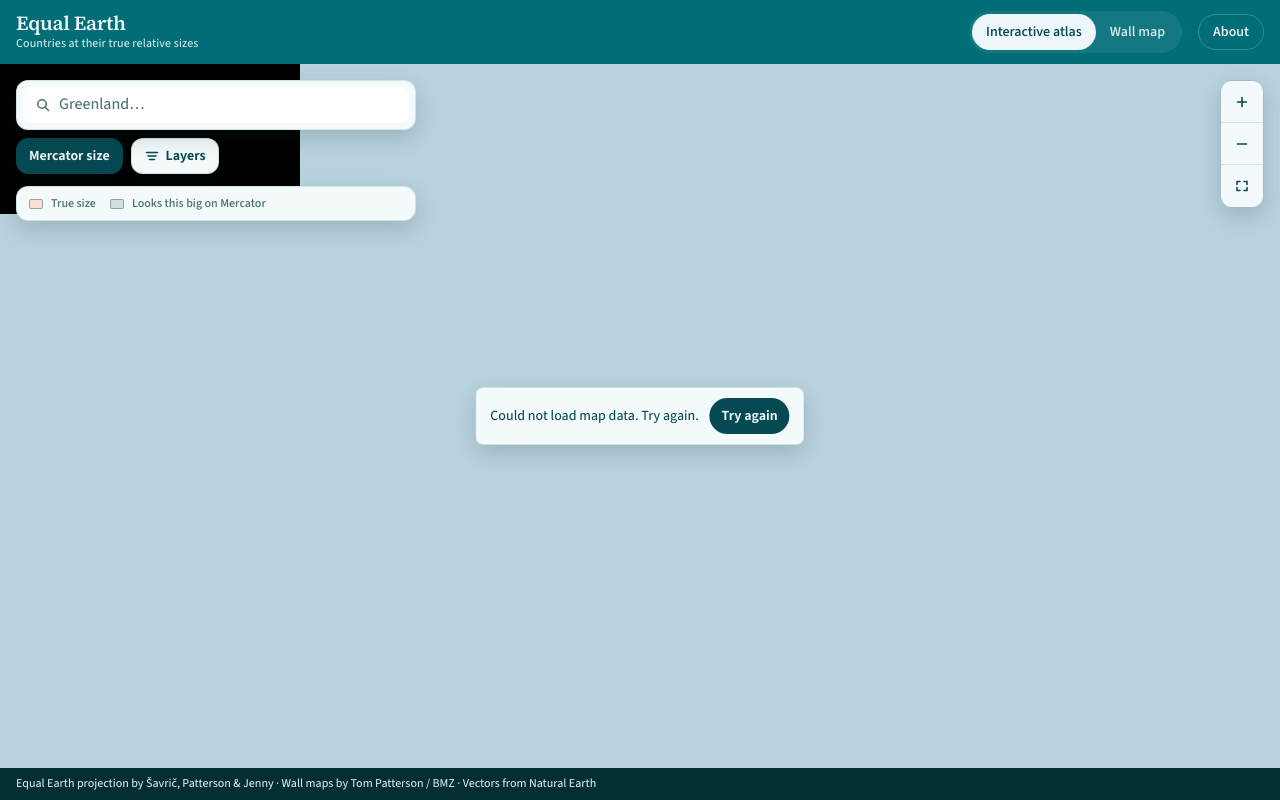
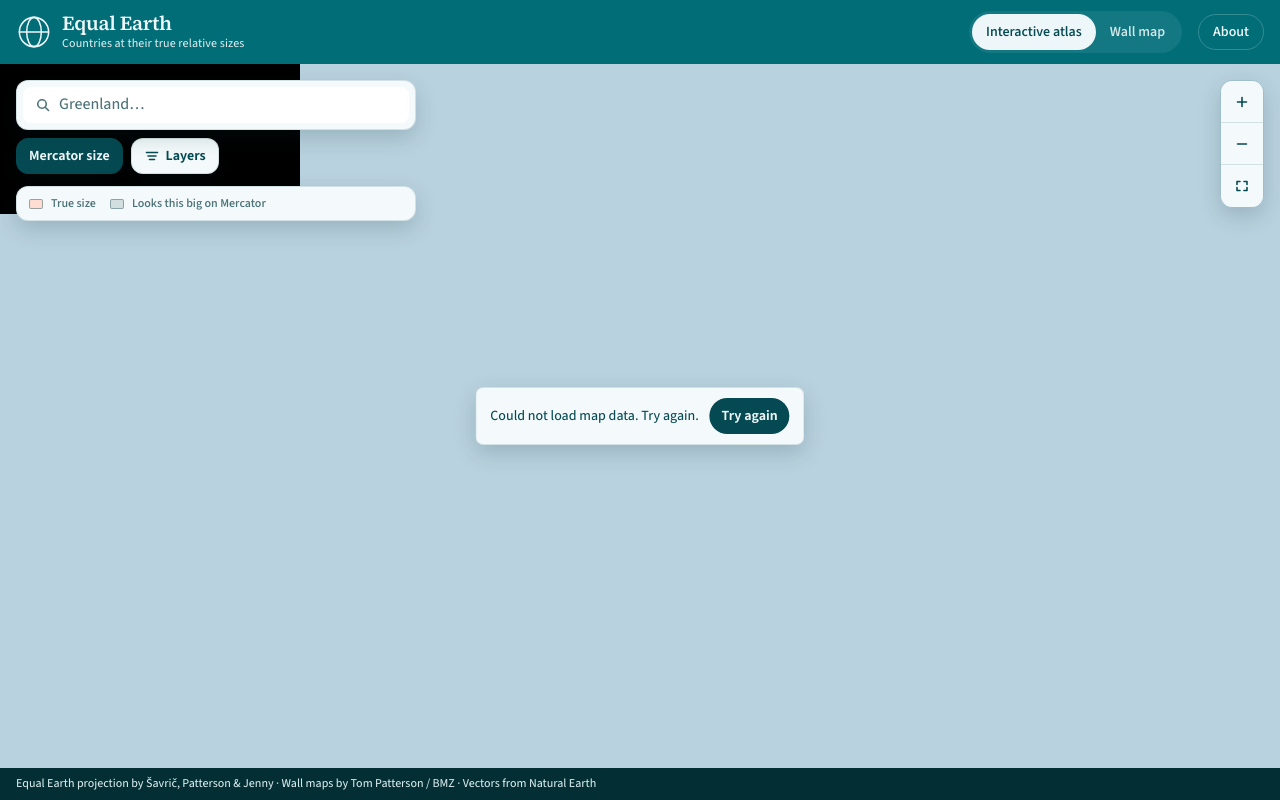
Before and after one commit to brunocabezas/equal-earth-map, a website with bundled scripts: page index.html in a window 1280 px wide. Built offline with nearby package versions, Linux system fonts and the light colour scheme.

Commit message:
Add a thin-line globe mark beside the Equal Earth name.

```diff
--- a/index.html
+++ b/index.html
@@ -104,8 +104,15 @@
     <a class="skip-link" href="#search">Skip to search</a>
     <header class="topbar">
       <div class="brand">
-        <h1>Equal Earth</h1>
-        <p>Countries at their true relative sizes</p>
+        <svg class="brand-mark" viewBox="0 0 32 32" aria-hidden="true">
+          <circle cx="16" cy="16" r="13" />
+          <ellipse cx="16" cy="16" rx="6.5" ry="13" />
+          <path d="M3 16h26" />
+        </svg>
+        <div class="brand-copy">
+          <h1>Equal Earth</h1>
+          <p>Countries at their true relative sizes</p>
+        </div>
       </div>
       <nav class="mode-switch" role="group" aria-label="Map mode">
         <button type="button" class="mode-btn is-active" data-mode="atlas" aria-pressed="true">
--- a/styles.css
+++ b/styles.css
@@ -159,12 +159,32 @@ html, body {
 
 .brand {
   display: flex;
+  flex-direction: row;
+  align-items: center;
+  min-width: 0;
+  gap: 10px;
+  color: inherit;
+  text-decoration: none;
+}
+
+.brand-copy {
+  display: flex;
   flex-direction: column;
   justify-content: center;
   min-width: 0;
   gap: 1px;
-  color: inherit;
-  text-decoration: none;
+}
+
+.brand-mark {
+  display: block;
+  width: 36px;
+  height: 36px;
+  flex-shrink: 0;
+  fill: none;
+  stroke: currentColor;
+  stroke-width: 1.35;
+  stroke-linecap: round;
+  stroke-linejoin: round;
 }
 
 .brand h1,
@@ -988,6 +1008,10 @@ dialog::backdrop { background: rgba(3, 47, 52, 0.55); }
   .brand h1,
   .brand-name { font-size: 1.25rem; }
   .brand p { display: none; }
+  .brand-mark {
+    width: 28px;
+    height: 28px;
+  }
 
   .label-full { display: none; }
   .label-short { display: inline; }
```
Also changed, not shown: 404.html (+9 -2 lines), DESIGN.md (+2 -2 lines).
